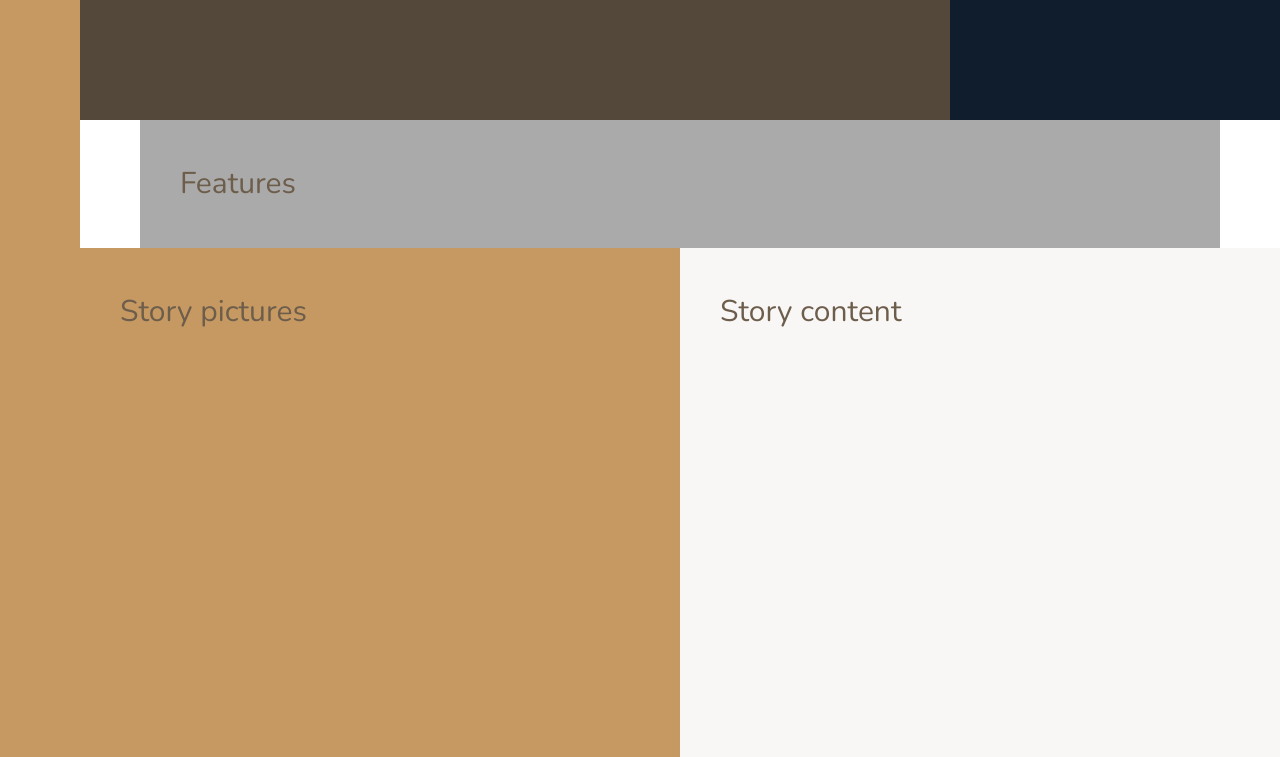
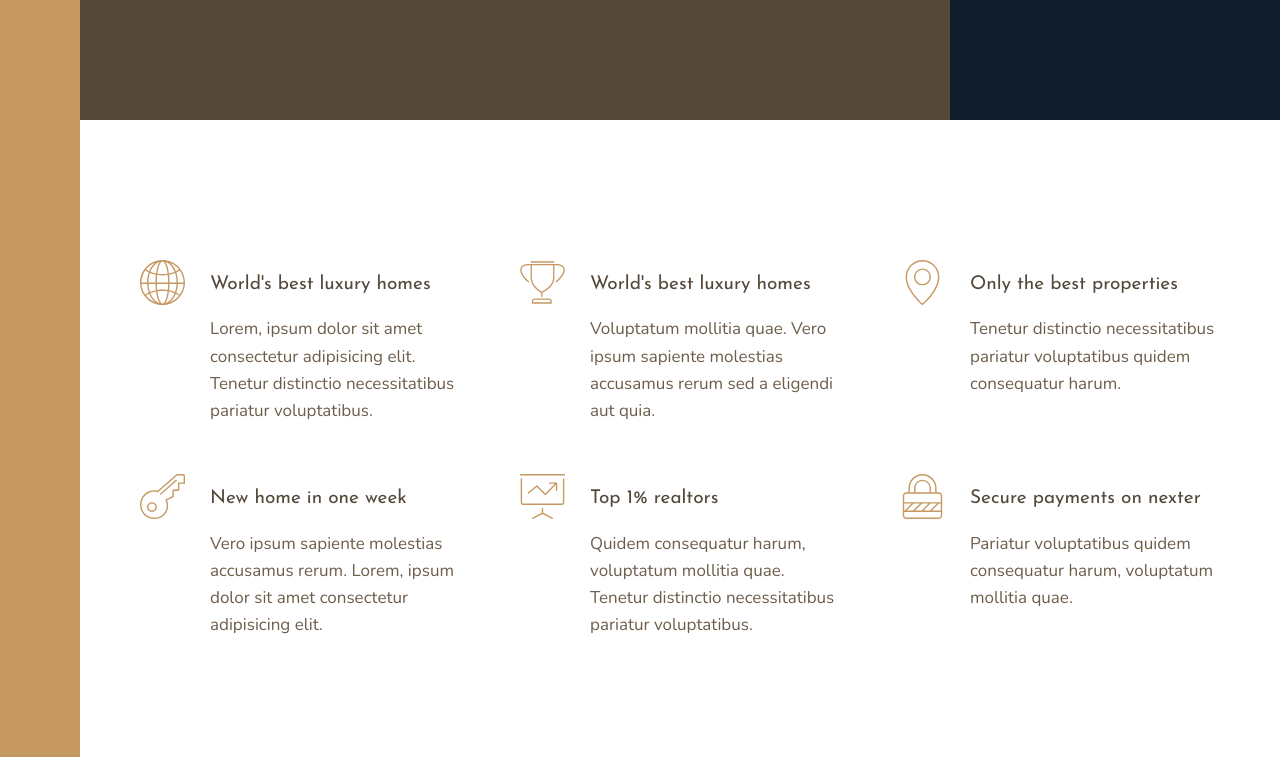
Before and after one commit to Trouble-Andrew/Nexter, a website: page index.html in a window 1280 px wide. Shown: the part 520-1277 px from the top of the page. Drawn offline with nearby package versions, Linux system fonts and the light colour scheme.

Commit message:
feat: add features section

```diff
--- a/index.html
+++ b/index.html
@@ -27,7 +27,58 @@
   </div>
 
   <section class="features">
-    Features
+    <div class="feature">
+      <svg class="feature__icon">
+        <use xlink:href="img/sprite.svg#icon-global"></use>
+      </svg>
+      <h4 class="heading-4 heading-4--dark">World's best luxury homes</h4>
+      <p class="feature__text">Lorem, ipsum dolor sit amet consectetur adipisicing elit. Tenetur distinctio
+        necessitatibus pariatur voluptatibus.</p>
+    </div>
+    <div class="feature">
+      <svg class="feature__icon">
+        <use xlink:href="img/sprite.svg#icon-trophy"></use>
+      </svg>
+      <h4 class="heading-4 heading-4--dark">World's best luxury homes</h4>
+      <p class="feature__text">Voluptatum mollitia quae. Vero ipsum sapiente molestias accusamus rerum sed a eligendi
+        aut quia.
+      </p>
+    </div>
+    <div class="feature">
+      <svg class="feature__icon">
+        <use xlink:href="img/sprite.svg#icon-map-pin"></use>
+      </svg>
+      <h4 class="heading-4 heading-4--dark">Only the best properties</h4>
+      <p class="feature__text">Tenetur distinctio necessitatibus pariatur voluptatibus quidem consequatur harum.</p>
+
+    </div>
+    <div class="feature">
+      <svg class="feature__icon">
+        <use xlink:href="img/sprite.svg#icon-key"></use>
+      </svg>
+      <h4 class="heading-4 heading-4--dark">New home in one week</h4>
+      <p class="feature__text">Vero ipsum sapiente molestias accusamus rerum. Lorem, ipsum dolor sit amet consectetur
+        adipisicing elit. </p>
+
+    </div>
+    <div class="feature">
+      <svg class="feature__icon">
+        <use xlink:href="img/sprite.svg#icon-presentation"></use>
+      </svg>
+      <h4 class="heading-4 heading-4--dark">Top 1% realtors</h4>
+      <p class="feature__text">Quidem consequatur harum, voluptatum mollitia quae. Tenetur distinctio necessitatibus
+        pariatur voluptatibus.
+      </p>
+
+    </div>
+    <div class="feature">
+      <svg class="feature__icon">
+        <use xlink:href="img/sprite.svg#icon-lock"></use>
+      </svg>
+      <h4 class="heading-4 heading-4--dark">Secure payments on nexter</h4>
+      <p class="feature__text">Pariatur voluptatibus quidem consequatur harum, voluptatum mollitia quae.
+      </p>
+    </div>
   </section>
 
   <div class="story__pictures">
--- a/sass/_base.scss
+++ b/sass/_base.scss
@@ -38,14 +38,7 @@ body {
   display: grid;
   grid-template-rows: 80vh min-content 40vw repeat(3, min-content);
   grid-template-columns:
-    [sidebar-start] 8rem [sidebar-end full-start] minmax(
-      6rem,
-      1fr
-    ) [center-start] repeat(8, [col-start] minmax(min-content, 14rem) [col-end])
+    [sidebar-start] 8rem [sidebar-end full-start] minmax(6rem, 1fr)
+    [center-start] repeat(8, [col-start] minmax(min-content, 14rem) [col-end])
     [center-end] minmax(6rem, 1fr) [full-end];
-
-  & > * {
-    padding: 40px;
-    font-size: 3rem;
-  }
 }
--- a/sass/_features.scss
+++ b/sass/_features.scss
@@ -1,4 +1,28 @@
 .features {
-  background-color: $color-grey-light-2;
   grid-column: center-start / center-end;
+
+  margin: 15rem 0;
+
+  display: grid;
+  grid-template-columns: repeat(auto-fit, minmax(25rem, 1fr));
+  gap: 6rem;
+  align-items: start;
 }
+
+.feature {
+  display: grid;
+  grid-template-columns: min-content 1fr;
+  gap: 1.5rem 2.5rem;
+
+  &__icon {
+    fill: $color-primary;
+    width: 4.5rem;
+    height: 4.5rem;
+    grid-row: 1 / span 2;
+    transform: translateY(-1rem);
+  }
+
+  &__text {
+    font-size: 1.7rem;
+  }
+}
--- a/sass/_typography.scss
+++ b/sass/_typography.scss
@@ -0,0 +1,29 @@
+%heading {
+  font-family: $font-display;
+  font-weight: 400;
+}
+
+.heading-1 {
+  @extend %heading;
+}
+
+.heading-2 {
+  @extend %heading;
+}
+
+.heading-3 {
+  @extend %heading;
+}
+
+.heading-4 {
+  @extend %heading;
+  font-size: 1.9rem;
+
+  &--light {
+    color: $color-grey-light-1;
+  }
+
+  &--dark {
+    color: $color-grey-dark-1;
+  }
+}
```
Also changed, not shown: css/style.css, 1 other file.
